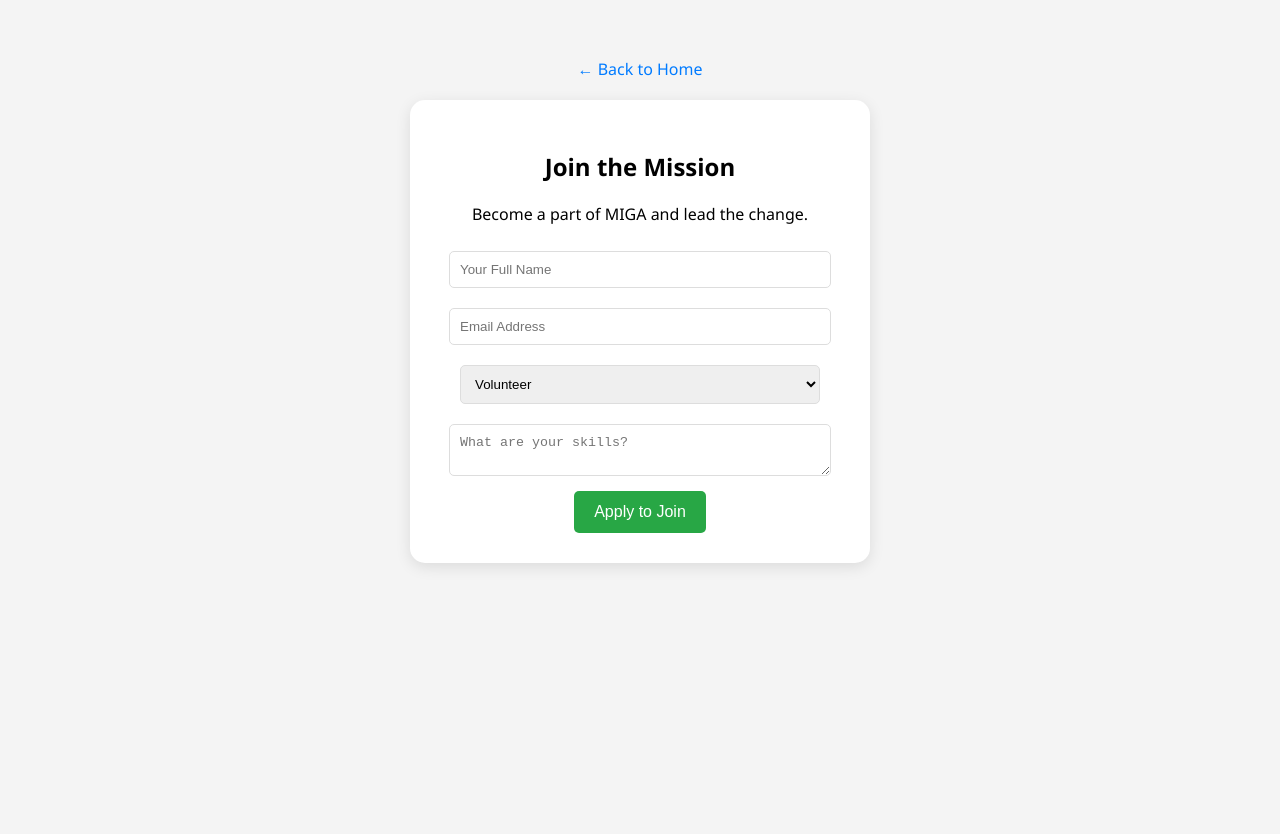
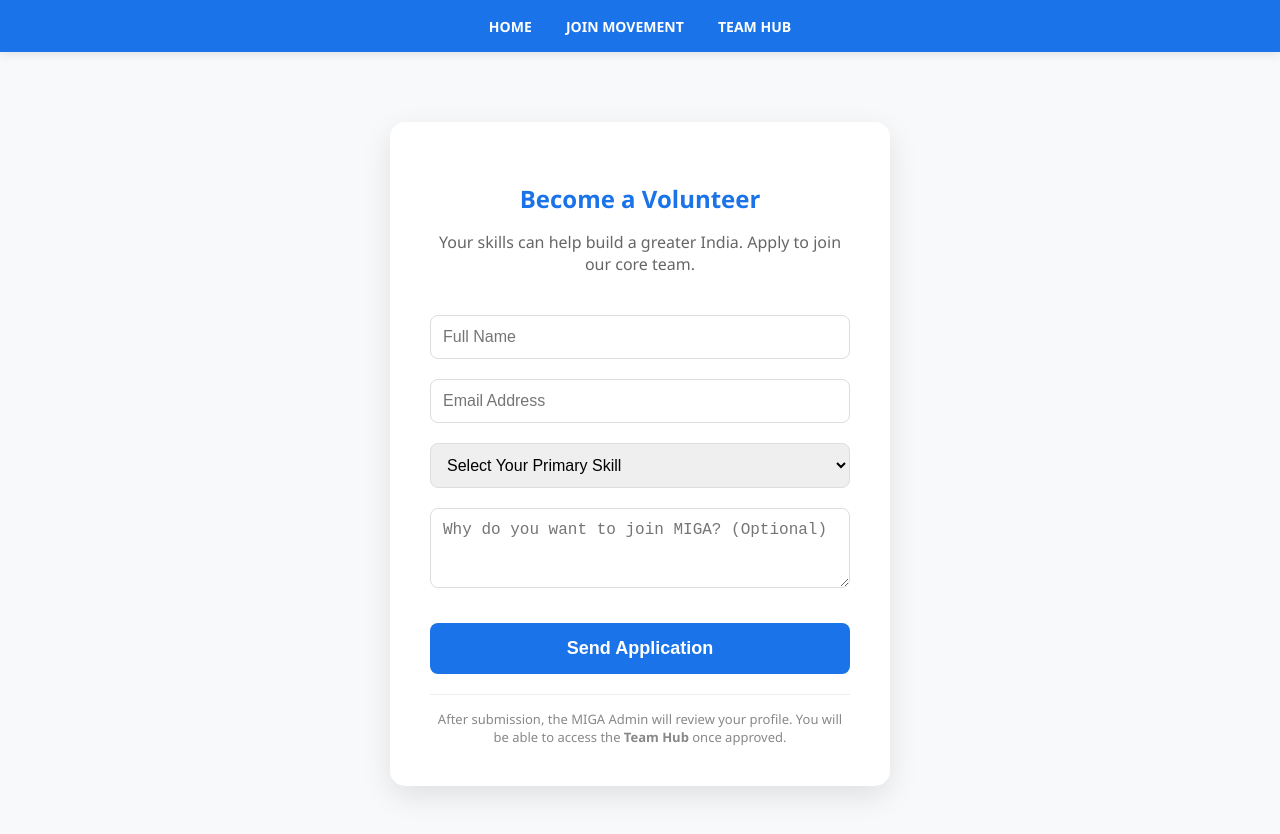
Before and after one commit to TEAM-MIGA/MIGA-MAKE-INDIA-GREAT-AGAIN, a plain HTML site: page join.html in a window 1280 px wide. Before the commit the page ends 800 px from the top, so only its background shows below. Drawn offline with Linux system fonts and the light colour scheme.

Commit message:
Update join.html

```diff
--- a/join.html
+++ b/join.html
@@ -2,41 +2,72 @@
 <html lang="en">
 <head>
     <meta charset="UTF-8">
-    <title>Join TEAM MIGA</title>
+    <meta name="viewport" content="width=device-width, initial-scale=1.0">
+    <title>Join the MIGA Movement</title>
     <style>
-        body { font-family: 'Segoe UI', sans-serif; background: #f4f4f4; text-align: center; padding: 50px; }
-        .card { background: white; padding: 30px; border-radius: 15px; display: inline-block; box-shadow: 0 4px 15px rgba(0,0,0,0.1); max-width: 400px; width: 100%; }
-        input, select, textarea { width: 90%; padding: 10px; margin: 10px 0; border: 1px solid #ddd; border-radius: 5px; }
-        button { background: #28a745; color: white; border: none; padding: 12px 20px; border-radius: 5px; cursor: pointer; font-size: 16px; }
-        button:hover { background: #218838; }
-        .nav { margin-bottom: 20px; }
-        .nav a { color: #007bff; text-decoration: none; margin: 0 10px; }
+        :root { --primary: #1a73e8; --secondary: #f4b400; }
+        body { font-family: 'Segoe UI', sans-serif; margin: 0; background: #f8f9fa; color: #333; }
+
+        /* Navigation (Same as Index) */
+        nav { background: var(--primary); padding: 15px; text-align: center; box-shadow: 0 2px 10px rgba(0,0,0,0.1); }
+        nav a { color: white; text-decoration: none; margin: 0 15px; font-weight: bold; font-size: 14px; text-transform: uppercase; }
+
+        .container { max-width: 500px; margin: 50px auto; padding: 20px; }
+        .join-card { background: white; padding: 40px; border-radius: 15px; box-shadow: 0 10px 30px rgba(0,0,0,0.1); text-align: center; }
+
+        h2 { color: var(--primary); margin-bottom: 10px; }
+        p { color: #666; margin-bottom: 30px; }
+
+        input, select, textarea { width: 100%; padding: 12px; margin: 10px 0; border: 1px solid #ddd; border-radius: 8px; box-sizing: border-box; font-size: 16px; }
+
+        .submit-btn { width: 100%; background: var(--primary); color: white; border: none; padding: 15px; border-radius: 8px; font-size: 18px; font-weight: bold; cursor: pointer; transition: 0.3s; margin-top: 20px; }
+        .submit-btn:hover { background: #1557b0; }
+
+        .info-box { font-size: 13px; color: #888; margin-top: 20px; border-top: 1px solid #eee; padding-top: 15px; }
     </style>
 </head>
 <body>
-    <div class="nav"><a href="index.html">← Back to Home</a></div>
-    <div class="card">
-        <h2>Join the Mission</h2>
-        <p>Become a part of MIGA and lead the change.</p>
+
+<nav>
+    <a href="index.html">Home</a>
+    <a href="join.html">Join Movement</a>
+    <a href="team.html">Team Hub</a>
+</nav>
+
+<div class="container">
+    <div class="join-card">
+        <h2>Become a Volunteer</h2>
+        <p>Your skills can help build a greater India. Apply to join our core team.</p>
+
         <form id="joinForm">
-            <input type="text" id="name" placeholder="Your Full Name" required>
+            <input type="text" id="name" placeholder="Full Name" required>
             <input type="email" id="email" placeholder="Email Address" required>
-            <select id="role">
-                <option value="volunteer">Volunteer</option>
-                <option value="tech">Tech/Developer</option>
-                <option value="field">Field Worker</option>
-                <option value="marketing">Social Media/Marketing</option>
+
+            <select id="role" required>
+                <option value="" disabled selected>Select Your Primary Skill</option>
+                <option value="Ground Volunteer">Ground Volunteer</option>
+                <option value="Tech & Web">Tech & Web Development</option>
+                <option value="Social Media">Social Media & Awareness</option>
+                <option value="Policy/Admin">Policy & Administration</option>
+                <option value="Education">Education & Teaching</option>
             </select>
-            <textarea id="skills" placeholder="What are your skills?"></textarea>
-            <button type="submit">Apply to Join</button>
+
+            <textarea id="message" rows="3" placeholder="Why do you want to join MIGA? (Optional)"></textarea>
+
+            <button type="submit" class="submit-btn" id="submitBtn">Send Application</button>
         </form>
+
+        <div class="info-box">
+            After submission, the MIGA Admin will review your profile. You will be able to access the <strong>Team Hub</strong> once approved.
+        </div>
+    </div>
 </div>
 
 <script type="module">
     import { initializeApp } from "https://www.gstatic.com/firebasejs/10.7.1/firebase-app.js";
     import { getFirestore, collection, addDoc } from "https://www.gstatic.com/firebasejs/10.7.1/firebase-firestore.js";
 
-        // IMPORTANT: Copy the firebaseConfig from your index.html here
+    // PASTE YOUR FIREBASE CONFIG HERE
     const firebaseConfig = {
         apiKey: "YOUR_API_KEY",
         authDomain: "project--miga.firebaseapp.com",
@@ -51,20 +82,30 @@
 
     document.getElementById('joinForm').addEventListener('submit', async (e) => {
         e.preventDefault();
+        const btn = document.getElementById('submitBtn');
+        btn.innerText = "Sending...";
+        btn.disabled = true;
+
         try {
             await addDoc(collection(db, "team_applications"), {
                 name: document.getElementById('name').value,
                 email: document.getElementById('email').value,
                 role: document.getElementById('role').value,
-                    skills: document.getElementById('skills').value,
-                    date: new Date().toISOString()
+                message: document.getElementById('message').value,
+                status: "pending", // Important: This allows Admin to filter
+                timestamp: new Date()
             });
-                alert("Application Sent! We will contact you soon.");
-                document.getElementById('joinForm').reset();
-            } catch (err) {
-                alert("Error: " + err.message);
+
+            alert("Application Sent! Please wait for Admin approval to access the Team Hub.");
+            e.target.reset();
+        } catch (error) {
+            alert("Error: " + error.message);
+        } finally {
+            btn.innerText = "Send Application";
+            btn.disabled = false;
         }
     });
 </script>
+
 </body>
 </html>
```
Lines whose indentation alone changed are shown as unchanged.
